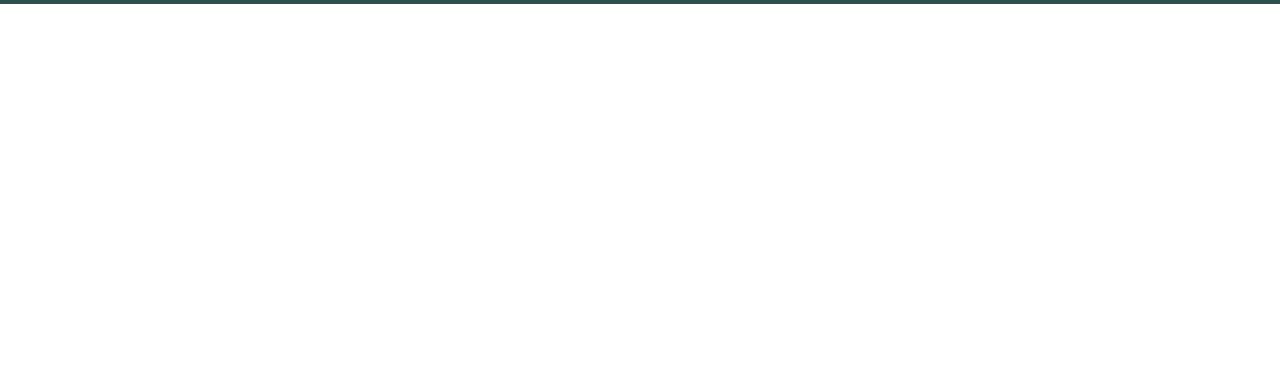
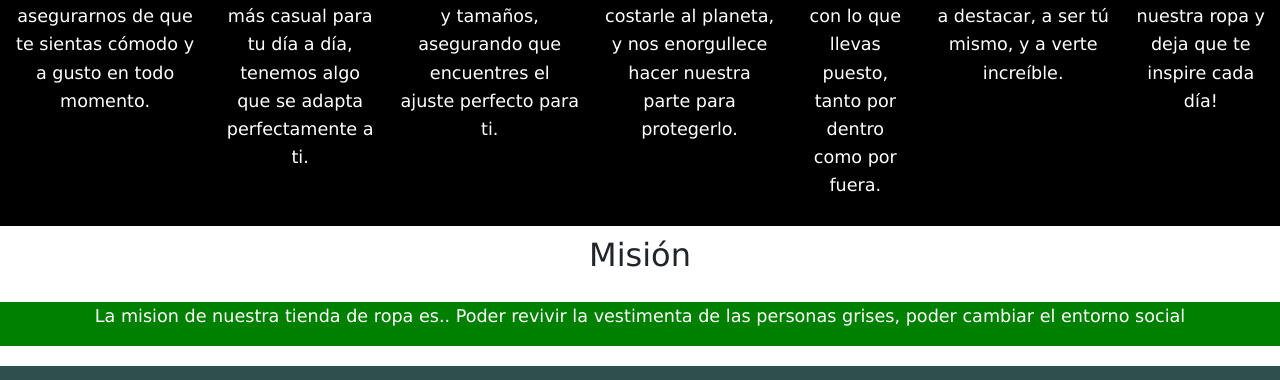
Before and after one commit to DiegoSalazarn/2daEntrega-DiegoSalazar, a plain HTML site: page pages/quienes-somos.html in a window 1280 px wide. Shown: the part 590-970 px from the top of the page. Before the commit the page ends 800 px from the top, so only its background shows below. Drawn offline with nearby package versions, Linux system fonts and the light colour scheme.

Commit message:
[Resultado de la pagina] terminé la page de Quienes somos y Fqs. Debo de hecharle unos ultimos retoques a todas las page

```diff
--- a/css/style.css
+++ b/css/style.css
@@ -28,6 +28,14 @@
 #navbarNav{
     display: flex;
     justify-content: space-around;
+}
+
+.navbar-nav{
+    margin: auto;
+}
+
+.navbar-collapse{
+    justify-content: space-between;
 }
 
             /*CARROUSEL*/
@@ -147,6 +155,23 @@
     display: flex;
     padding: 3px;
 }
+        /*PAGE DE QUIENES SOMOS*/
+
+.respuestas{
+    background-color: cadetblue;
+    padding-left: 6px;
+    padding-bottom: auto;
+    margin-bottom: 10px;
+    color: black;
+}
+
+
+
+
+
+
+
+
 
         /*PAGE - Quienes Somos*/
 
@@ -157,11 +182,38 @@
     margin-top: 10px;
 }
 
+.qs_secondTitle{
+    display: flex;
+    justify-content: center;
+    margin-bottom: 20px;
+    margin-top: 10px;
+}
+
 .description_qs{
+    font-size: 1.1em;
+    line-height: 1.6;
+    margin-top: 20px;
     background-color: black;
     color: white;
     display: flex;
     text-align: center;
+}
+
+.description_qs p{
+    margin-bottom: 1.5em;
+    margin-right: 4px;
+    padding-right: 10px;
+    padding-left: 10px;
+}
+
+.description_qs_dos{
+    font-size: 1.1em;
+    line-height: 1.6;
+    margin-top: 20px;
+    background-color: green;
+    color: white;
+    display: flex;
+    justify-content: center;
 }
 
 /*FOOTRE GENERAL (para todas las pages)*/
--- a/pages/quienes-somos.html
+++ b/pages/quienes-somos.html
@@ -55,26 +55,32 @@
       </nav>
 
       <div class="qs_title">
-        <h2>
+        <h1>
           ¿Quienes Somos?
-        </h2>
+        </h1>
       </div>
 
 
       <div class="description_qs">
         <p>
           Nuestra ropa es más que simplemente prendas; es una experiencia. Cada diseño ha sido creado con mucho cariño y atención al detalle, reflejando nuestra pasión por la moda y nuestro compromiso con la calidad. Utilizamos solo los mejores materiales, seleccionados con cuidado para asegurarnos de que te sientas cómodo y a gusto en todo momento.
-
+        </p>
+        <p>
           Nos enorgullece ofrecer una colección que captura lo mejor de las tendencias actuales, sin olvidar la elegancia atemporal. Ya sea que estés buscando un atuendo elegante para una ocasión especial o algo más casual para tu día a día, tenemos algo que se adapta perfectamente a ti.
-
+        </p>
+        <p>
           Sabemos que cada persona es única, por eso nuestras prendas están diseñadas para realzar tu estilo personal. Queremos que te sientas seguro y espectacular, sin importar la ocasión. Además, nuestras prendas están hechas para ajustarse a una variedad de formas y tamaños, asegurando que encuentres el ajuste perfecto para ti.
-
+        </p>
+        <p>
           Nos importa mucho el medio ambiente, por eso nos esforzamos por ser responsables en nuestro proceso de producción. Utilizamos materiales sostenibles y trabajamos para minimizar nuestro impacto ambiental. Creemos que la moda no debería costarle al planeta, y nos enorgullece hacer nuestra parte para protegerlo.
-
+        </p>
+        <p>
           Al elegir nuestra ropa, no solo estás eligiendo calidad y estilo; también estás apoyando una moda ética y sostenible. Queremos que te sientas bien con lo que llevas puesto, tanto por dentro como por fuera.
-
+        </p>
+        <p>
           En resumen, cada prenda de nuestra colección está diseñada con amor y dedicación. Queremos que te sientas especial cada vez que uses nuestra ropa, porque te mereces lo mejor. Con nosotros, cada día es una oportunidad para brillar y ser auténtico. Estamos aquí para ayudarte a destacar, a ser tú mismo, y a verte increíble.
-
+        </p>
+        <p>
           Gracias por confiar en nosotros. Estamos emocionados de ser parte de tu viaje de estilo y de ofrecerte ropa que no solo se ve bien, sino que también se siente bien. ¡Descubre lo que hace especial a nuestra ropa y deja que te inspire cada día!
         </p>
     </div>
@@ -83,9 +89,17 @@
 
     <main>
 
+      <div class="qs_secondTitle">
+        <h2>
+          Misión
+        </h2>
+      </div>
 
-
-
+    <div class="description_qs_dos">
+      <p>
+        La mision de nuestra tienda de ropa es.. Poder revivir la vestimenta de las personas grises, poder cambiar el entorno social
+      </p>
+    </div>
     </main>
 
     <aside>
```
Also changed, not shown: pages/faqs.html (+44 -0 lines). Lines whose indentation alone changed are shown as unchanged.
